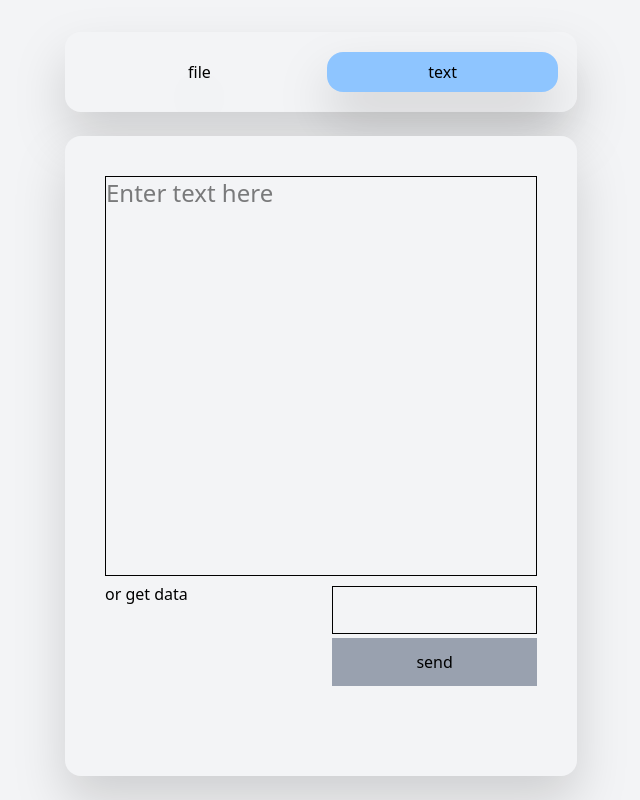
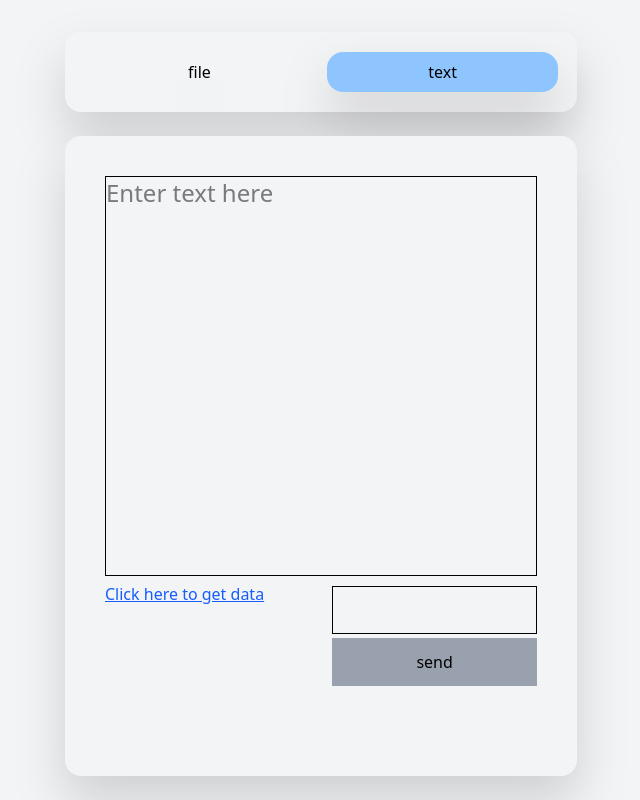
Before and after one commit to AtulYadavCodes/Bytesend, a React (Vite) app in the folder frontend/: page /text in a window 1280 px wide. Shown: the whole page, without its empty margins (319-959 px from the left). Built offline with nearby package versions, Linux system fonts and the light colour scheme.

Commit message:
Enhance Nofile component labels for better user interaction and accessibility

```diff
--- a/frontend/src/components/Nofile.jsx
+++ b/frontend/src/components/Nofile.jsx
@@ -38,14 +38,26 @@ function Nofile() {
                 <input ref={getinput} type='text' placeholder='enter code' className='h-[30%] w-[80%] bg-gray-100 border-1 my-1'/>
                 <button  onClick={gtext} type='button' ref={getbut} className='h-[30%] w-[80%] bg-blue-300 '>Get</button>
               </div>
-              <label onClick={()=>(setget("visible"),setsend("hidden"))} className={`${send}`}>or get data</label>
+              <label
+                onClick={() => (setget("visible"), setsend("hidden"))}
+                className={`${send} cursor-pointer text-blue-600 underline font-medium hover:text-blue-800`}
+                title='Click to switch to get mode'
+              >
+                Click here to get data
+              </label>
               </div>
              <div className='flex flex-col items-end h-[20vh] w-[45vw] lg:w-[20vw]'>
                <div className={` h-[20vh] w-[45vw] lg:w-[20vw] flex flex-col items-end ${send}`} >
                 <input ref={inputsen} type="text" disabled className='h-[30%] w-[80%] bg-gray-100 border-1 my-1'/>
                 <button type="submit" className='h-[30%] w-[80%] bg-gray-400'>send</button>
               </div>
-              <label onClick={()=>(setsend("visible"),setget("hidden"))} className={`${get}`}>or send data</label>
+              <label
+                onClick={() => (setsend("visible"), setget("hidden"))}
+                className={`${get} cursor-pointer text-blue-600 underline font-medium hover:text-blue-800`}
+                title='Click to switch to send mode'
+              >
+                Click here to send data
+              </label>
              </div>
             </div>
             </form>
```
